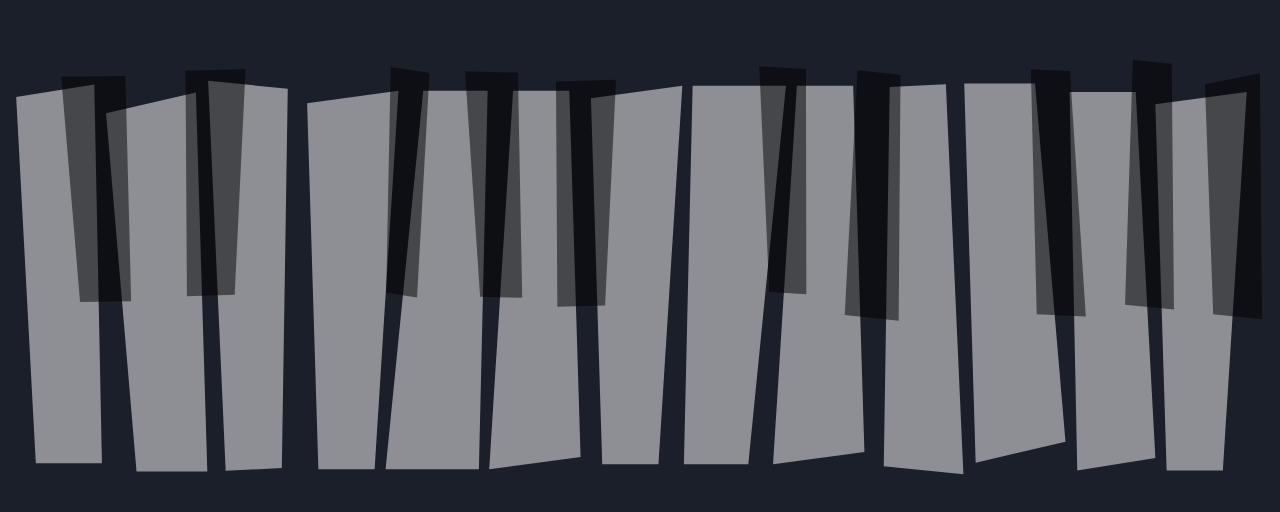
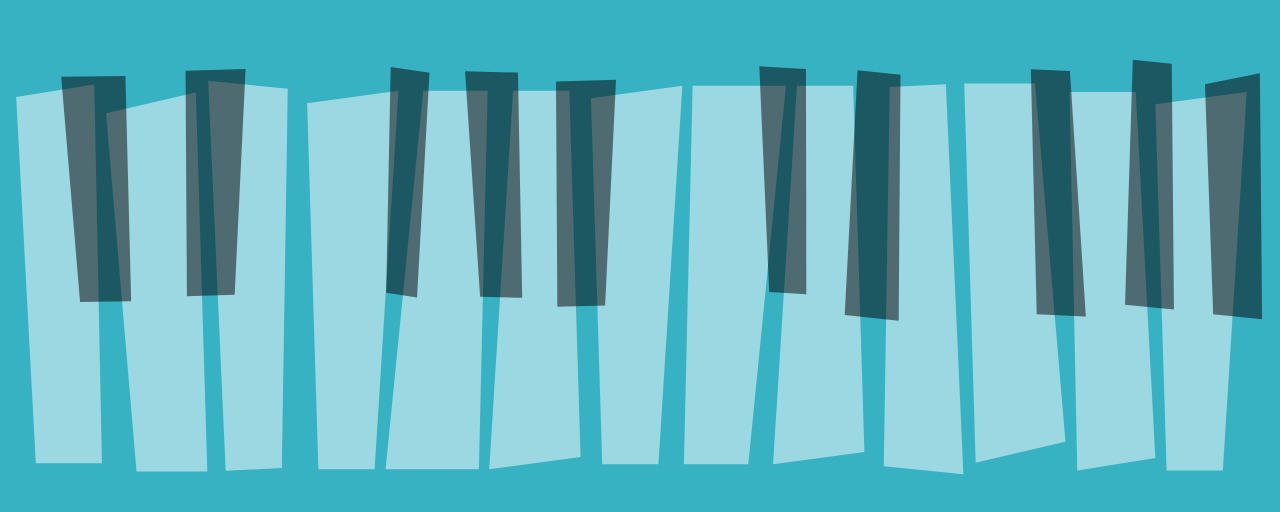
Before and after one commit to jsoulet/adventofjs22, a Next.js app: page /challenges/3-keyboard in a window 1280 px wide. Shown: the part 132-644 px from the top of the page. Built offline with nearby package versions, Linux system fonts and the light colour scheme.

Commit message:
:art: change keyboard background

```diff
--- a/pages/challenges/3-keyboard/index.tsx
+++ b/pages/challenges/3-keyboard/index.tsx
@@ -3,6 +3,7 @@ import styled from 'styled-components'
 import Keyboard from "../../../components/keyboard";
 
 const Page = styled.main`
+  background: #37B2C3;
   align-items: center;
   display: flex;
   justify-content: center;
```
